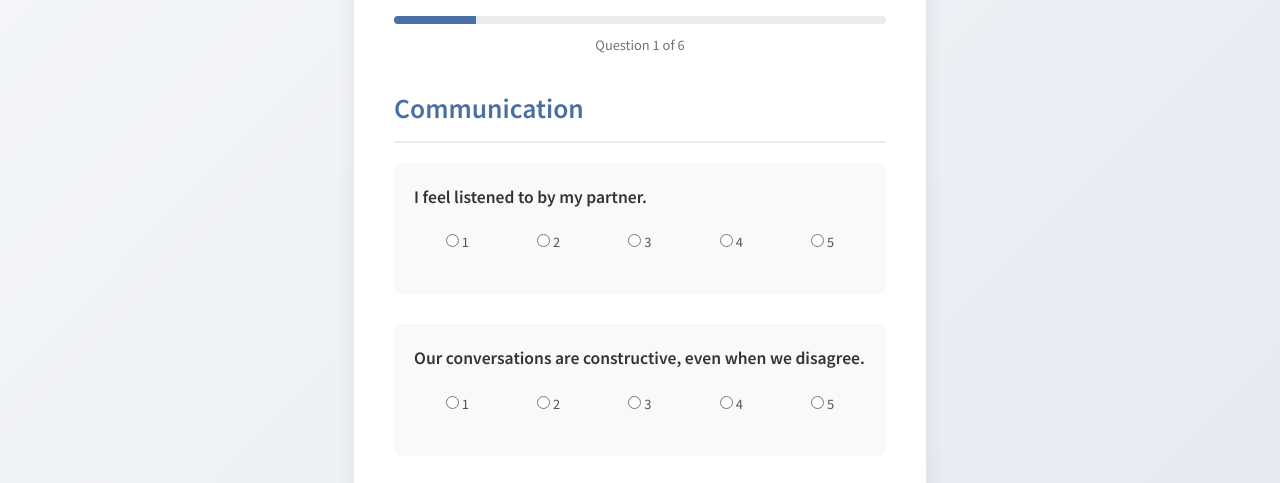
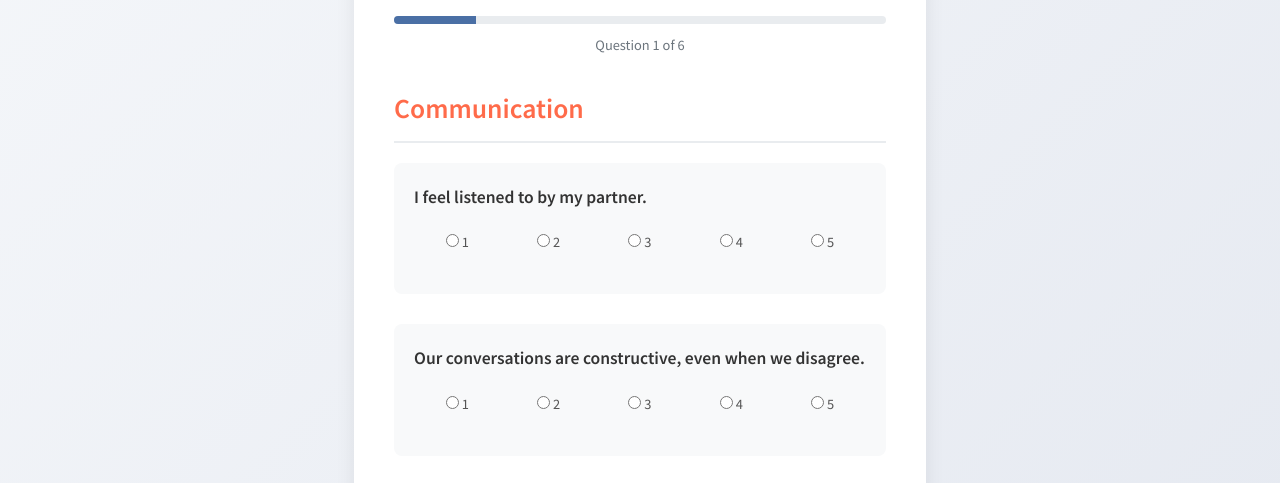
Before and after one commit to CRMforlife/recreativemarriage, a plain HTML site: page health-check.html in a window 1280 px wide. Both pictures are taken after a click on the button "Start Assessment". Shown: the part 240-723 px from the top of the page. Drawn offline with nearby package versions, Linux system fonts and the light colour scheme.

Commit message:
Update question headings color to match CTA button color

```diff
--- a/health-check.css
+++ b/health-check.css
@@ -83,7 +83,7 @@
 }
 
 .question-group h3 {
-    color: #4a6fa5;
+    color: #FF6B4A;
     margin-bottom: 20px;
     font-size: 1.725rem;
     border-bottom: 2px solid #e9ecef;
```
